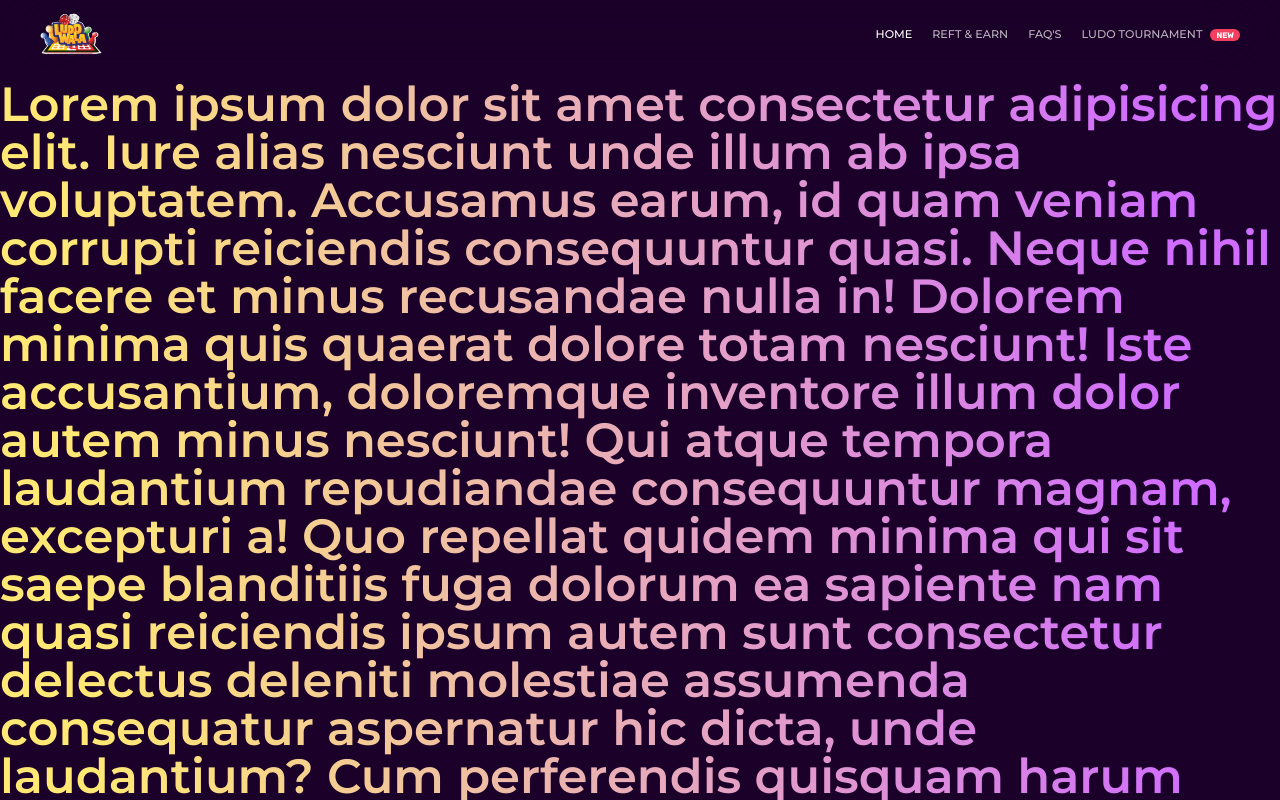
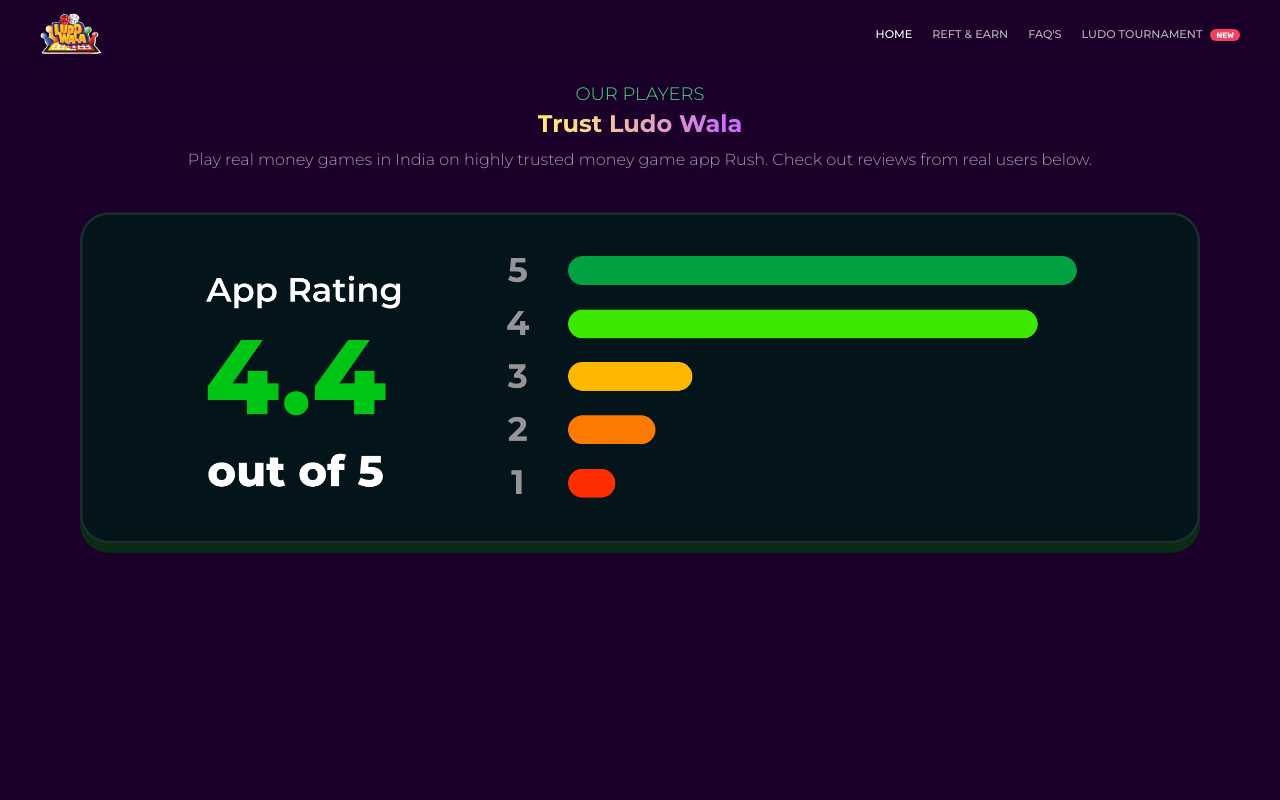
Before and after one commit to codeAntu/ludo-wala-web, a React (Vite) app: page / in a window 1280 px wide. Shown: the top 800 px of the page. Built offline with nearby package versions, Linux system fonts and the light colour scheme.

Commit message:
Add some components and rating component

```diff
--- /dev/null
+++ b/src/components/Rating.tsx
@@ -0,0 +1,14 @@
+export default function Rating() {
+  return (
+    <div className='flex items-center justify-center'>
+      <div className='mw flex w-full flex-col items-center justify-center'>
+        <p className='heading'>Our Players</p>
+        <p className='sub-heading'>Trust Ludo Wala</p>
+        <p className='body-content'>
+          Play real money games in India on highly trusted money game app Rush. Check out reviews from real users below.
+        </p>
+        <img src='./images/rating.png' alt='rating' className='mt-5 sm:mt-10' />
+      </div>
+    </div>
+  )
+}
--- a/src/screens/HomeScreen.tsx
+++ b/src/screens/HomeScreen.tsx
@@ -1,26 +1,12 @@
+import Rating from '@/components/Rating'
 import Header from '../components/Header'
 
 export default function HomeScreen() {
   return (
     <div>
       <Header />
-      <div className='pt-20'>
-        <p className='text-5xl grad font-semibold text-white'>
-          Lorem ipsum dolor sit amet consectetur adipisicing elit. Iure alias nesciunt unde illum ab ipsa voluptatem.
-          Accusamus earum, id quam veniam corrupti reiciendis consequuntur quasi. Neque nihil facere et minus recusandae
-          nulla in! Dolorem minima quis quaerat dolore totam nesciunt! Iste accusantium, doloremque inventore illum
-          dolor autem minus nesciunt! Qui atque tempora laudantium repudiandae consequuntur magnam, excepturi a! Quo
-          repellat quidem minima qui sit saepe blanditiis fuga dolorum ea sapiente nam quasi reiciendis ipsum autem sunt
-          consectetur delectus deleniti molestiae assumenda consequatur aspernatur hic dicta, unde laudantium? Cum
-          perferendis quisquam harum odio saepe voluptatem esse excepturi, quae fugit omnis id veniam sit ipsa ratione
-          explicabo commodi eaque similique consequuntur placeat illum sequi velit. Facilis enim quasi quia atque
-          quibusdam. Officiis itaque impedit, in quia quasi amet hic, laudantium aspernatur delectus voluptatem repellat
-          nemo voluptates modi temporibus. Dicta veritatis fugit maxime. Obcaecati consectetur illum repudiandae
-          similique illo animi culpa labore omnis, praesentium voluptatem architecto quo in dolores at vitae pariatur
-          ex. Dolorum, neque aliquid dolor inventore eum quis velit natus iste in ut assumenda architecto, non repellat,
-          beatae numquam ab deleniti. Vitae nisi, dignissimos ab distinctio aut iusto rerum explicabo. Omnis eaque
-          officiis aut amet similique alias illo doloribus quidem dolor.
-        </p>
+      <div className='px-5 pt-20 sm:px-20'>
+        <Rating />
       </div>
     </div>
   )
--- a/src/tailwind.css
+++ b/src/tailwind.css
@@ -21,6 +21,15 @@ body {
   .bg-gradient {
     @apply bg-gradient-to-r from-[#ff6a00] to-[#ee0979] text-white;
   }
+  .heading {
+    @apply text-sm font-light uppercase text-green-400 sm:text-lg;
+  }
+  .sub-heading {
+    @apply grad text-center text-lg font-bold sm:text-2xl;
+  }
+  .body-content {
+    @apply mt-2 text-center text-xs font-light text-white/60 sm:text-base;
+  }
 }
 
 .grad {
@@ -30,6 +39,6 @@ body {
   background-clip: text;
 }
 
-.mw{
+.mw {
   max-width: 1200px;
 }
```
Also changed, not shown: public/images/rating.png (added).
